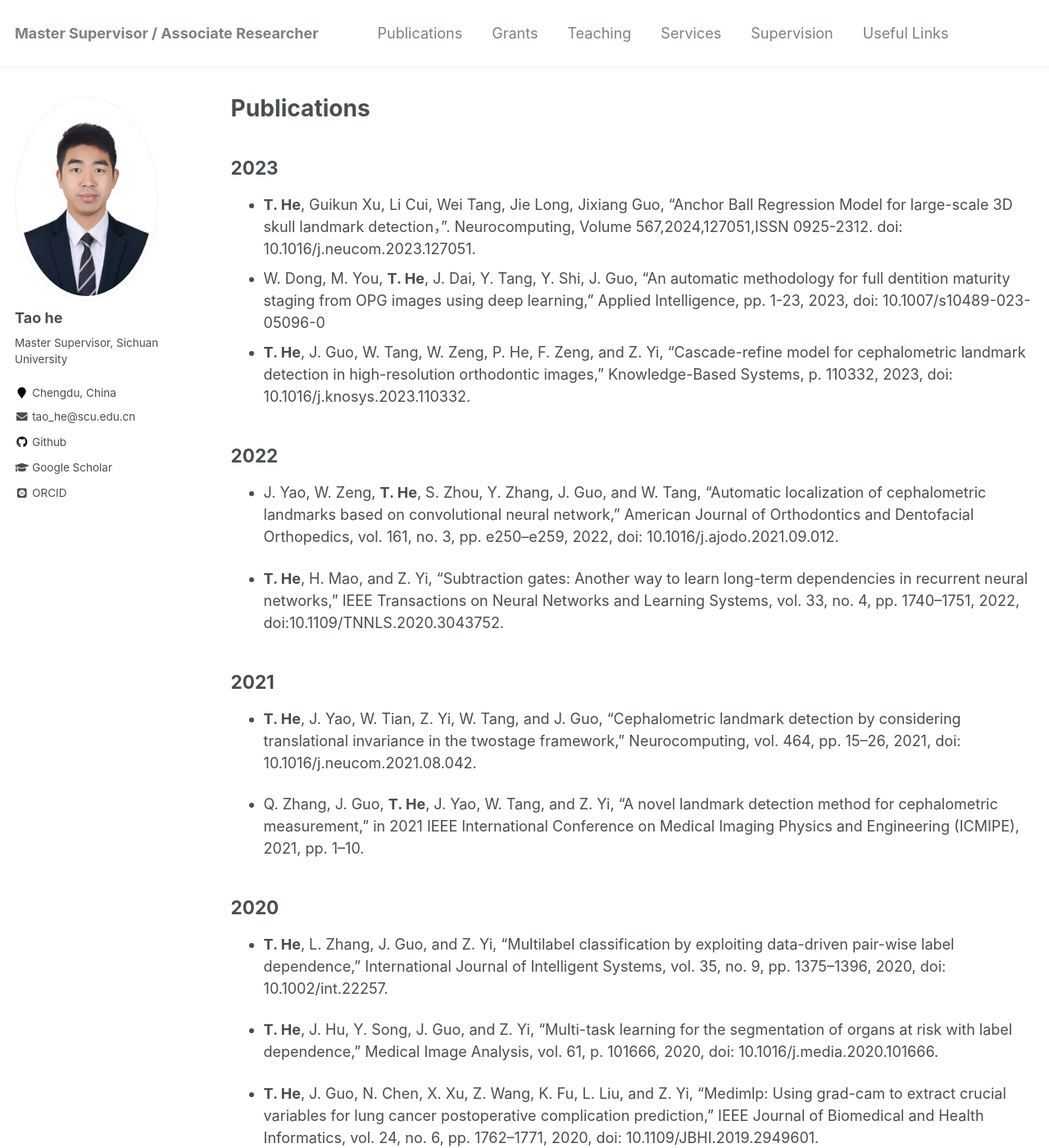
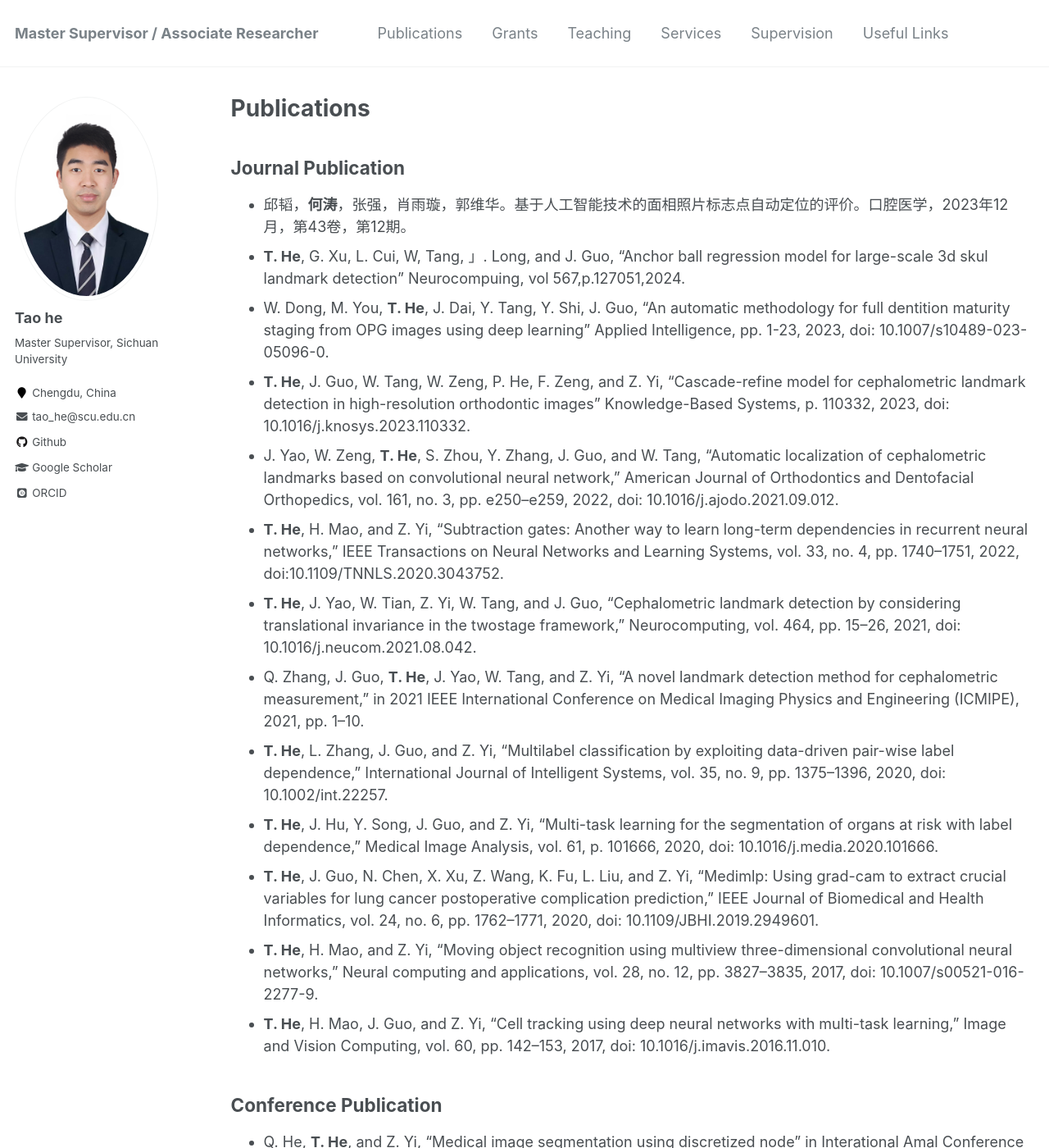
Before and after one commit to ithet1007/ithet1007.github.io, a Jekyll site: the page built from _pages/publications.md, in a window 1280 px wide and 1400 px high. Shown: the whole window at 82% size. Built offline with Jekyll 4.4.1, drawn with Linux system fonts in a browser that asks for light colours; some web fonts are replaced; comment, search, counter and statistics services are not loaded; some of the changed text lies outside the part shown.

Commit message:
hetao 2024

```diff
--- a/_pages/publications.md
+++ b/_pages/publications.md
@@ -4,37 +4,24 @@ title: "Publications"
 permalink: /publications/
 author_profile: true
 ---
-## 2023
-- **T. He**, Guikun Xu, Li Cui, Wei Tang, Jie Long, Jixiang Guo, “Anchor Ball Regression Model for large-scale 3D skull landmark detection，”. Neurocomputing, Volume 567,2024,127051,ISSN 0925-2312. doi: 10.1016/j.neucom.2023.127051.
-- W. Dong, M. You, **T. He**, J. Dai, Y. Tang, Y. Shi, J. Guo, "An automatic methodology for full dentition maturity staging from OPG images using deep learning," Applied Intelligence, pp. 1-23, 2023, doi: 10.1007/s10489-023-05096-0
-- **T. He**, J. Guo, W. Tang, W. Zeng, P. He, F. Zeng, and Z. Yi, “Cascade-refine model for cephalometric landmark detection in high-resolution orthodontic images,” Knowledge-Based Systems, p. 110332, 2023, doi: 10.1016/j.knosys.2023.110332.
+## Journal Publication
+- 邱韬，**何涛**，张强，肖雨璇，郭维华。基于人工智能技术的面相照片标志点自动定位的评价。口腔医学，2023年12月，第43卷，第12期。
+- **T. He**, G. Xu, L. Cui, W, Tang, 」. Long, and J. Guo, "Anchor ball regression model for large-scale 3d skul landmark detection” Neurocompuing, vol 567,p.127051,2024.
+- W. Dong, M. You, **T. He**, J. Dai, Y. Tang, Y. Shi, J. Guo, "An automatic methodology for full dentition maturity staging from OPG images using deep learning" Applied Intelligence, pp. 1-23, 2023, doi: 10.1007/s10489-023-05096-0.
+- **T. He**, J. Guo, W. Tang, W. Zeng, P. He, F. Zeng, and Z. Yi, "Cascade-refine model for cephalometric landmark detection in high-resolution orthodontic images" Knowledge-Based Systems, p. 110332, 2023, doi: 10.1016/j.knosys.2023.110332.
+- J. Yao, W. Zeng, **T. He**, S. Zhou, Y. Zhang, J. Guo, and W. Tang, "Automatic localization of cephalometric landmarks based on convolutional neural network," American Journal of Orthodontics and Dentofacial Orthopedics, vol. 161, no. 3, pp. e250–e259, 2022, doi: 10.1016/j.ajodo.2021.09.012.
+- **T. He**, H. Mao, and Z. Yi, "Subtraction gates: Another way to learn long-term dependencies in recurrent neural networks," IEEE Transactions on Neural Networks and Learning Systems, vol. 33, no. 4, pp. 1740–1751, 2022, doi:10.1109/TNNLS.2020.3043752.
+- **T. He**, J. Yao, W. Tian, Z. Yi, W. Tang, and J. Guo, "Cephalometric landmark detection by considering translational invariance in the twostage framework," Neurocomputing, vol. 464, pp. 15–26, 2021, doi: 10.1016/j.neucom.2021.08.042.
+- Q. Zhang, J. Guo, **T. He**, J. Yao, W. Tang, and Z. Yi, "A novel landmark detection method for cephalometric measurement," in 2021 IEEE International Conference on Medical Imaging Physics and Engineering (ICMIPE), 2021, pp. 1–10.
+- **T. He**, L. Zhang, J. Guo, and Z. Yi, "Multilabel classification by exploiting data-driven pair-wise label dependence," International Journal of Intelligent Systems, vol. 35, no. 9, pp. 1375–1396, 2020, doi: 10.1002/int.22257.
+- **T. He**, J. Hu, Y. Song, J. Guo, and Z. Yi, "Multi-task learning for the segmentation of organs at risk with label dependence," Medical Image Analysis, vol. 61, p. 101666, 2020, doi: 10.1016/j.media.2020.101666.
+- **T. He**, J. Guo, N. Chen, X. Xu, Z. Wang, K. Fu, L. Liu, and Z. Yi, "Medimlp: Using grad-cam to extract crucial variables for lung cancer postoperative complication prediction," IEEE Journal of Biomedical and Health Informatics, vol. 24, no. 6, pp. 1762–1771, 2020, doi: 10.1109/JBHI.2019.2949601.
+- **T. He**, H. Mao, and Z. Yi, "Moving object recognition using multiview three-dimensional convolutional neural networks," Neural computing and applications, vol. 28, no. 12, pp. 3827–3835, 2017, doi: 10.1007/s00521-016-2277-9.
+- **T. He**, H. Mao, J. Guo, and Z. Yi, "Cell tracking using deep neural networks with multi-task learning," Image and Vision Computing, vol. 60, pp. 142–153, 2017, doi: 10.1016/j.imavis.2016.11.010.
 
-## 2022
-- J. Yao, W. Zeng, **T. He**, S. Zhou, Y. Zhang, J. Guo, and W. Tang, “Automatic localization of cephalometric landmarks based on convolutional neural network,” American Journal of Orthodontics and Dentofacial Orthopedics, vol. 161, no. 3, pp. e250–e259, 2022, doi: 10.1016/j.ajodo.2021.09.012.
-
-- **T. He**, H. Mao, and Z. Yi, “Subtraction gates: Another way to learn long-term dependencies in recurrent neural networks,” IEEE Transactions on Neural Networks and Learning Systems, vol. 33, no. 4, pp. 1740–1751, 2022, doi:10.1109/TNNLS.2020.3043752.
-
-## 2021
-- **T. He**, J. Yao, W. Tian, Z. Yi, W. Tang, and J. Guo, “Cephalometric landmark detection by considering translational invariance in the twostage framework,” Neurocomputing, vol. 464, pp. 15–26, 2021, doi: 10.1016/j.neucom.2021.08.042.
-
-- Q. Zhang, J. Guo, **T. He**, J. Yao, W. Tang, and Z. Yi, “A novel landmark detection method for cephalometric measurement,” in 2021 IEEE International Conference on Medical Imaging Physics and Engineering (ICMIPE), 2021, pp. 1–10.
-
-## 2020
-- **T. He**, L. Zhang, J. Guo, and Z. Yi, “Multilabel classification by exploiting data-driven pair-wise label dependence,” International Journal of Intelligent Systems, vol. 35, no. 9, pp. 1375–1396, 2020, doi: 10.1002/int.22257.
-
-- **T. He**, J. Hu, Y. Song, J. Guo, and Z. Yi, “Multi-task learning for the segmentation of organs at risk with label dependence,” Medical Image Analysis, vol. 61, p. 101666, 2020, doi: 10.1016/j.media.2020.101666.
-
-- **T. He**, J. Guo, N. Chen, X. Xu, Z. Wang, K. Fu, L. Liu, and Z. Yi, “Medimlp: Using grad-cam to extract crucial variables for lung cancer postoperative complication prediction,” IEEE Journal of Biomedical and Health Informatics, vol. 24, no. 6, pp. 1762–1771, 2020, doi: 10.1109/JBHI.2019.2949601.
-
-## 2019
-- **T. He**, J. Guo, J. Wang, X. Xu, and Z. Yi, “Multi-task learning for the segmentation of thoracic organs at risk in ct images.” in SegTHOR@ ISBI, 2019, pp. 10–13.
-
-## 2017
-- **T. He**, H. Mao, and Z. Yi, “Moving object recognition using multiview three-dimensional convolutional neural networks,” Neural computing and applications, vol. 28, no. 12, pp. 3827–3835, 2017, doi: 10.1007/s00521-016-2277-9.
-
-- **T. He**, H. Mao, J. Guo, and Z. Yi, “Cell tracking using deep neural networks with multi-task learning,” Image and Vision Computing, vol. 60, pp. 142–153, 2017, doi: 10.1016/j.imavis.2016.11.010.
-
-## 2016
-- B. Wu, J. Jia, **T. He**, J. Du, X. Yi, and Y. Ning, “Inferring users’ emotions for human-mobile voice dialogue applications,” in 2016 IEEE International Conference on Multimedia and Expo (ICME), 2016, pp. 1–6, doi: 10.1109/ICME.2016.7552890.
-
-- J. Jia, J. Huang, G. Shen, **T. He**, Z. Liu, H. Luan, and C. Yan, “Learning to appreciate the aesthetic effects of clothing,” in Proceedings of the AAAI Conference on Artificial Intelligence, vol. 30, no. 1, 2016.
+## Conference Publication
+- Q. He, **T. He**, and Z. Yi, "Medical image segmentation using discretized node" in Interational Amal Conference on Complex Systems andIntelligent Science, doi:10.1109/CSIS-IAC60628.2023.10363958.
+- Y. Liu, L. Yang, W. Tingting, w, jianhong, **T. He**, and Z. Yi, "An optimized yolo model with local atention for arthritis lesion detecion on x-rayimages" in lntemational Annual Conference on Complex Svstems and imtelligent science, 2023. doi: 10.1109CSIS-IAC60628.2023.10364047.
+- **T. He**, J. Guo, J. Wang, X. Xu, and Z. Yi, "Multi-task learning for the segmentation of thoracic organs at risk in ct images." in SegTHOR@ ISBI, 2019, pp. 10–13.
+- B. Wu, J. Jia, **T. He**, J. Du, X. Yi, and Y. Ning, "Inferring users’ emotions for human-mobile voice dialogue applications," in 2016 IEEE International Conference on Multimedia and Expo (ICME), 2016, pp. 1–6, doi: 10.1109/ICME.2016.7552890.
+- J. Jia, J. Huang, G. Shen, **T. He**, Z. Liu, H. Luan, and C. Yan, "Learning to appreciate the aesthetic effects of clothing," in Proceedings of the AAAI Conference on Artificial Intelligence, vol. 30, no. 1, 2016.
```
